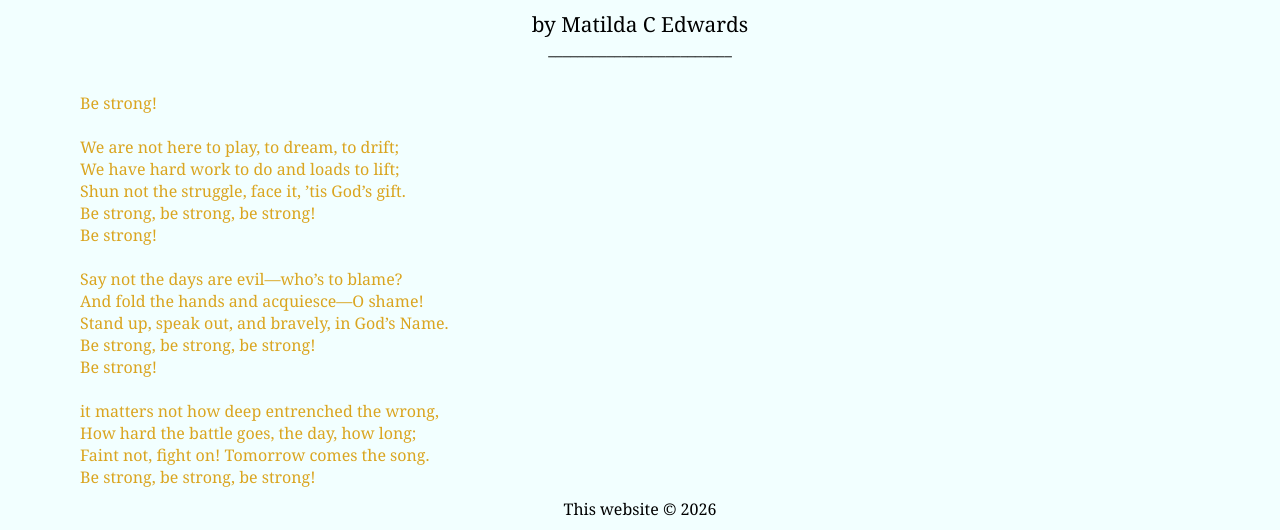
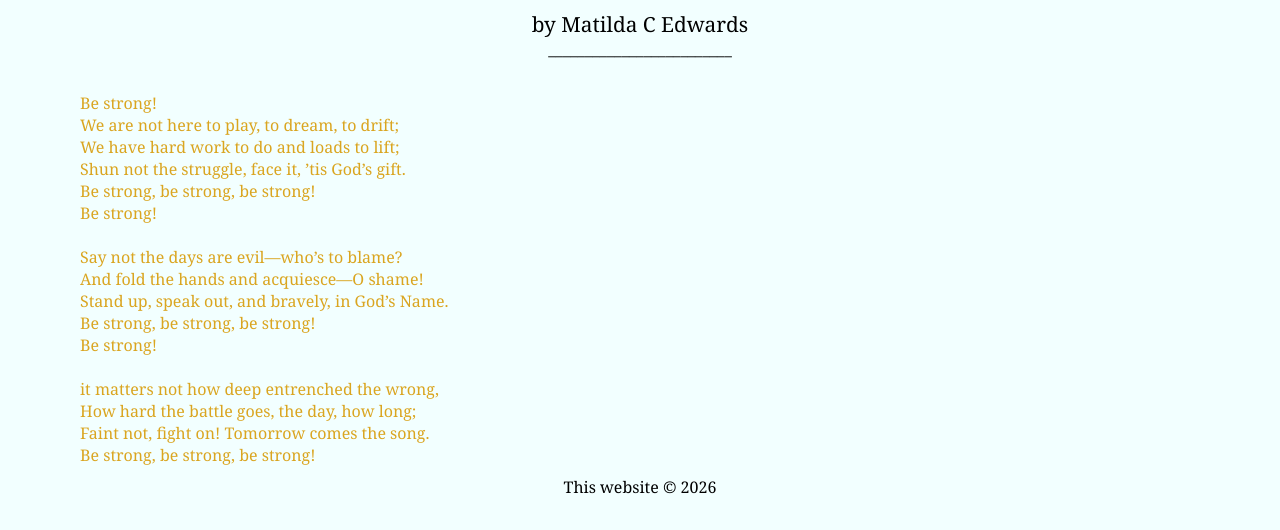
Before and after one commit to Butdoesitdjent/christianpoetry, a plain HTML site: page poems/bestrong.html in a window 1280 px wide. Shown: the part 322-852 px from the top of the page. After the commit the page ends 830 px from the top, so only its background shows below. Drawn offline with Linux system fonts and the light colour scheme; a web font is replaced by a local one.

Commit message:
Update bestrong.html

```diff
--- a/poems/bestrong.html
+++ b/poems/bestrong.html
@@ -17,7 +17,7 @@
     <p style="font-family: Seaweed Script; margin: 20px 0px 20px 0px; font-size: 2em;" align="center">"The Church Walking With the World"</p>
     <p style="font-family: Noto Serif; font-size: 1.3rem;" align="center">by Matilda C Edwards</p>
     <p style="font-family: Noto Serif" align="center">_________________________</p>
-    <p style="font-family: Noto Serif; color: goldenrod; margin: 10px 80px 10px 80px" align="left"><br style="margin-left:20px">Be strong!</br>
+    <p style="font-family: Noto Serif; color: goldenrod; margin: 10px 80px 10px 80px" align="left"><br style="margin-left:20px">Be strong!
 <br>We are not here to play, to dream, to drift;
 <br>We have hard work to do and loads to lift;
 <br>Shun not the struggle, face it, ’tis God’s gift.
```
